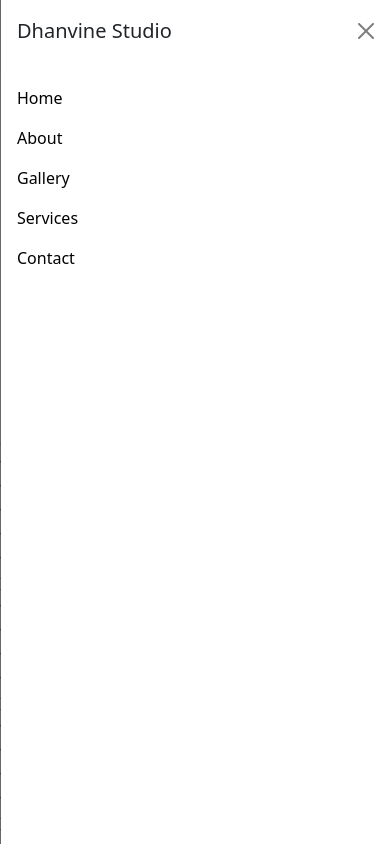
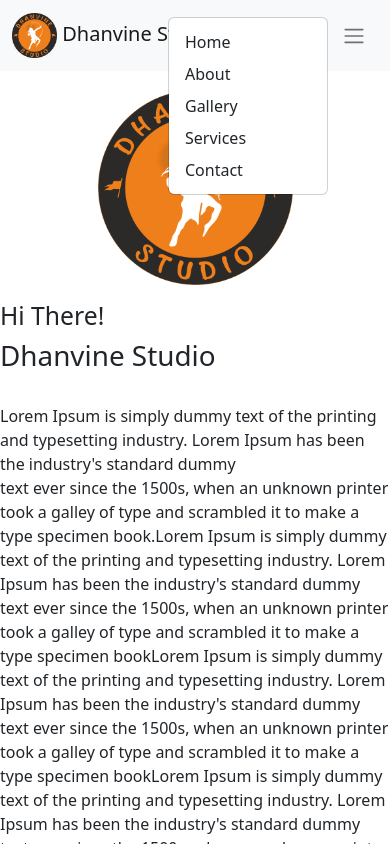
Before and after one commit to Chaithanyya/Portfolio, a plain HTML site: page index.html in a window 390 px wide. Both pictures are taken after a click on the button 350 px from the left and 35 px from the top of the page. Shown: the top 844 px of the page. Drawn offline with nearby package versions, Linux system fonts and the light colour scheme.

Commit message:
Portfolio

```diff
--- a/css/style.css
+++ b/css/style.css
@@ -2,11 +2,15 @@
 #navbar-example2 ul li a span:hover{
     color: orange;
 }
-.navbar-toggler{
+#onemorebut{
     display: none;
 }
 #onemore span:hover{
     color: orange;
+}
+#onemorebut{
+    background: none;
+    border: none;
 }
 .first_page{
     padding-top: 200px;
@@ -25,7 +29,7 @@
     #anotherone{
         display: none;
     }
-    .navbar-toggler{
+    #onemorebut{
         display: block;
     }
     .first_page{
@@ -118,6 +122,9 @@
     margin-right: auto;
     width: 50%
 }
+.soc-icons2 a:hover{
+    transform: scale3d(1.1,1.1,1.1);
+}
 .soc-icons a:hover{
     transform: scale3d(1.1,1.1,1.1);
 }
--- a/index.html
+++ b/index.html
@@ -17,10 +17,18 @@
   <nav class="navbar bg-light fixed-top" id="navbar-example2">
     <div class="container-fluid">
       <a class="navbar-brand" href="#"><img src="images/dhanvine1.png" width="45"> Dhanvine Studio</a>
-      <button class="navbar-toggler" type="button" data-bs-toggle="offcanvas" data-bs-target="#offcanvasNavbar"
-        aria-controls="offcanvasNavbar">
+      <div class="btn-group dropstart">
+        <button class="btn btn-secondary" id="onemorebut" type="button" data-bs-toggle="dropdown" aria-expanded="false">
           <span class="navbar-toggler-icon"></span>
         </button>
+        <ul class="dropdown-menu">
+          <li><a class="dropdown-item" href="#first-page">Home</a></li>
+          <li><a class="dropdown-item" href="#scrollspyHeading2">About</a></li>
+          <li><a class="dropdown-item" href="#gal-par">Gallery</a></li>
+          <li><a class="dropdown-item" href="#ser-par">Services</a></li>
+          <li><a class="dropdown-item" href="#cont-part">Contact</a></li>
+        </ul>
+      </div>
       <ul class="nav justify-content-end" id="anotherone">
         <li class="nav-item">
           <a class="nav-link" href="#first-page">Home</a>
@@ -39,31 +47,6 @@
         </li>
       </ul>
 
-      <div class="offcanvas offcanvas-end " tabindex="-1" id="offcanvasNavbar" aria-labelledby="offcanvasNavbarLabel">
-        <div class="offcanvas-header">
-          <h5 class="offcanvas-title" id="offcanvasNavbarLabel">Dhanvine Studio</h5>
-          <button type="button" class="btn-close" data-bs-dismiss="offcanvas" aria-label="Close"></button>
-        </div>
-        <div class="offcanvas-body ">
-          <ul class="navbar-nav justify-content-end flex-grow-1 pe-3" id="navbar-text">
-            <li class="nav-item">
-              <a class="nav-link .js-scroll-trigger" href="#first-page">Home</a>
-            </li>
-            <li class="nav-item">
-              <a class="nav-link .js-scroll-trigger" href="#scrollspyHeading2">About</a>
-            </li>
-            <li class="nav-item">
-              <a class="nav-link .js-scroll-trigger" href="#gal-par">Gallery</a>
-            </li>
-            <li class="nav-item">
-              <a class="nav-link .js-scroll-trigger" href="#ser-par">Services</a>
-            </li>
-            <li class="nav-item">
-              <a class="nav-link .js-scroll-trigger" href="#cont-part">Contact</a>
-            </li>
-          </ul>
-        </div>
-      </div>
 
     </div>
   </nav>
@@ -213,16 +196,24 @@
   <section id="cont-part">
     <h1>Our Socials</h1>
     <div class="soc-icons">
-      <a href="https://www.youtube.com/" target="_blank"><img src="images/yt.jpg" class="rounded mx-auto d-block" alt="youtube" width="130em"></a>
-      <a href="https://www.twitter.com/" target="_blank"><img src="images/twt.png" class="rounded mx-auto d-block" alt="twitter" width="130em"></a>
-      <a href="https://www.facebook.com/" target="_blank"><img src="images/facebook.jpg" class="rounded mx-auto d-block" alt=".facebook" width="130em"></a>
-      <a href="https://www.instagram.com/" target="_blank"><img src="images/insta.png" class="rounded mx-auto d-block" alt="instagram" width="130em"></a>
+      <a href="https://www.youtube.com/" target="_blank"><img src="images/yt.jpg" class="rounded mx-auto d-block"
+          alt="youtube" width="130em"></a>
+      <a href="https://www.twitter.com/" target="_blank"><img src="images/twt.png" class="rounded mx-auto d-block"
+          alt="twitter" width="130em"></a>
+      <a href="https://www.facebook.com/" target="_blank"><img src="images/facebook.jpg" class="rounded mx-auto d-block"
+          alt=".facebook" width="130em"></a>
+      <a href="https://www.instagram.com/" target="_blank"><img src="images/insta.png" class="rounded mx-auto d-block"
+          alt="instagram" width="130em"></a>
     </div>
     <div class="soc-icons2">
-      <a href="https://www.youtube.com/" target="_blank"><img src="images/yt.jpg" class="rounded mx-auto d-block" alt="youtube" width="80em"></a>
-      <a href="https://www.twitter.com/" target="_blank"><img src="images/twt.png" class="rounded mx-auto d-block" alt="twitter" width="80em"></a>
-      <a href="https://www.facebook.com/" target="_blank"><img src="images/facebook.jpg" class="rounded mx-auto d-block" alt=".facebook" width="80em"></a>
-      <a href="https://www.instagram.com/" target="_blank"><img src="images/insta.png" class="rounded mx-auto d-block" alt="instagram" width="80em"></a>
+      <a href="https://www.youtube.com/" target="_blank"><img src="images/yt.jpg" class="rounded mx-auto d-block"
+          alt="youtube" width="80em"></a>
+      <a href="https://www.twitter.com/" target="_blank"><img src="images/twt.png" class="rounded mx-auto d-block"
+          alt="twitter" width="80em"></a>
+      <a href="https://www.facebook.com/" target="_blank"><img src="images/facebook.jpg" class="rounded mx-auto d-block"
+          alt=".facebook" width="80em"></a>
+      <a href="https://www.instagram.com/" target="_blank"><img src="images/insta.png" class="rounded mx-auto d-block"
+          alt="instagram" width="80em"></a>
     </div>
     <div id="box">
       <div id="border_bot"></div>
@@ -236,13 +227,13 @@
           <span class="material-icons" style="color:rgb(255,145,0)">
             email
           </span>
-              <h5 style="color: black;">  dhanvinestudio@gmail.com</h5>
+          <h5 style="color: black;"> dhanvinestudio@gmail.com</h5>
         </div>
         <div class="sec_det">
           <span class="material-icons" style="color:rgb(255,145,0)">
             phone
           </span>
-              <h5 style="color: black;">  8884836326<br> 7353667626</h5>
+          <h5 style="color: black;"> 8884836326<br> 7353667626</h5>
         </div>
         <div class="thir_det">
           <span class="material-icons" style="color:rgb(255,145,0)">
```
Lines whose indentation alone changed are shown as unchanged.
